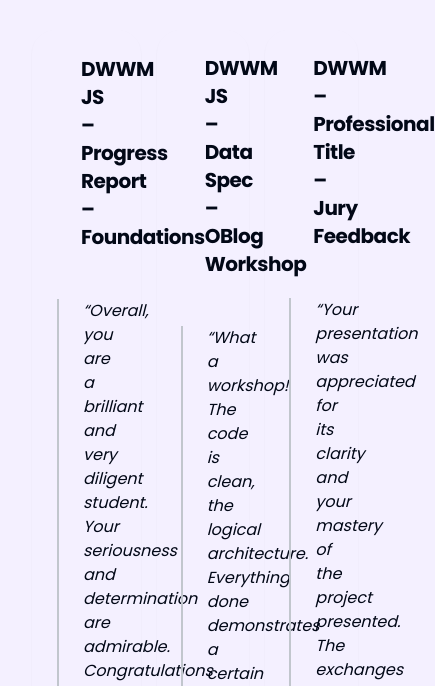
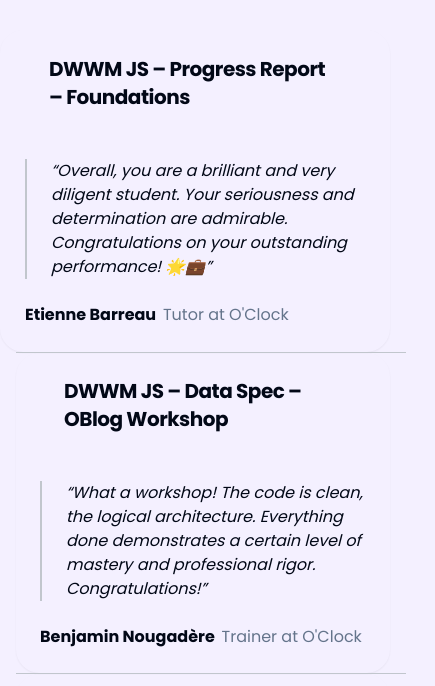
Before and after one commit to denispianelli/my-portfolio, a Next.js app: page /en in a window 390 px wide. Shown: the part 4718-5404 px from the top of the page, 435 px wide, since content can reach past the window. Built offline with nearby package versions, Linux system fonts and the light colour scheme.

Commit message:
chore: Update Testimonials component layout and add separator

```diff
--- a/src/components/testimonials.tsx
+++ b/src/components/testimonials.tsx
@@ -1,11 +1,12 @@
 import { useTranslations } from 'next-intl';
 import { Card, CardContent, CardFooter, CardHeader } from './ui/card';
+import { Separator } from './ui/separator';
 
 export default function Testimonials() {
   const t = useTranslations('Testimonials');
 
   return (
-    <section className="grid grid-cols-3 space-x-4 px-8 py-16">
+    <section className="grid grid-cols-1 space-x-4 py-16 md:px-8 lg:grid-cols-3">
       <Card className="flex flex-col justify-between border-transparent bg-transparent">
         <CardContent>
           <CardHeader>
@@ -24,6 +25,7 @@ export default function Testimonials() {
           </div>
         </CardFooter>
       </Card>
+      <Separator w-full className="lg:hidden" />
       <Card className="flex flex-col justify-between border-none bg-transparent">
         {' '}
         <CardContent>
@@ -43,6 +45,7 @@ export default function Testimonials() {
           </div>
         </CardFooter>
       </Card>
+      <Separator w-full className="lg:hidden" />
       <Card className="flex flex-col justify-between border-none bg-transparent">
         {' '}
         <CardContent>
```
